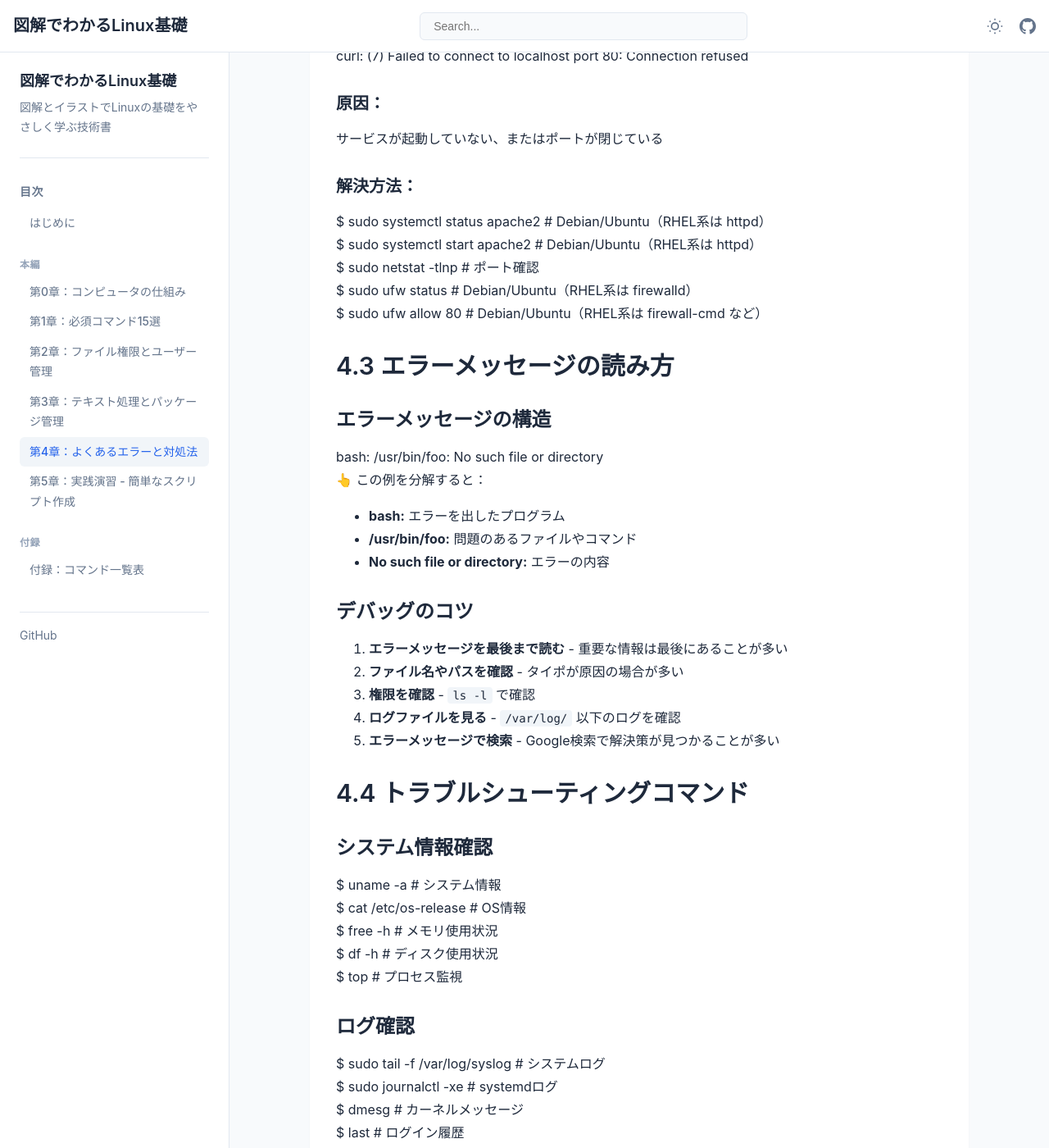
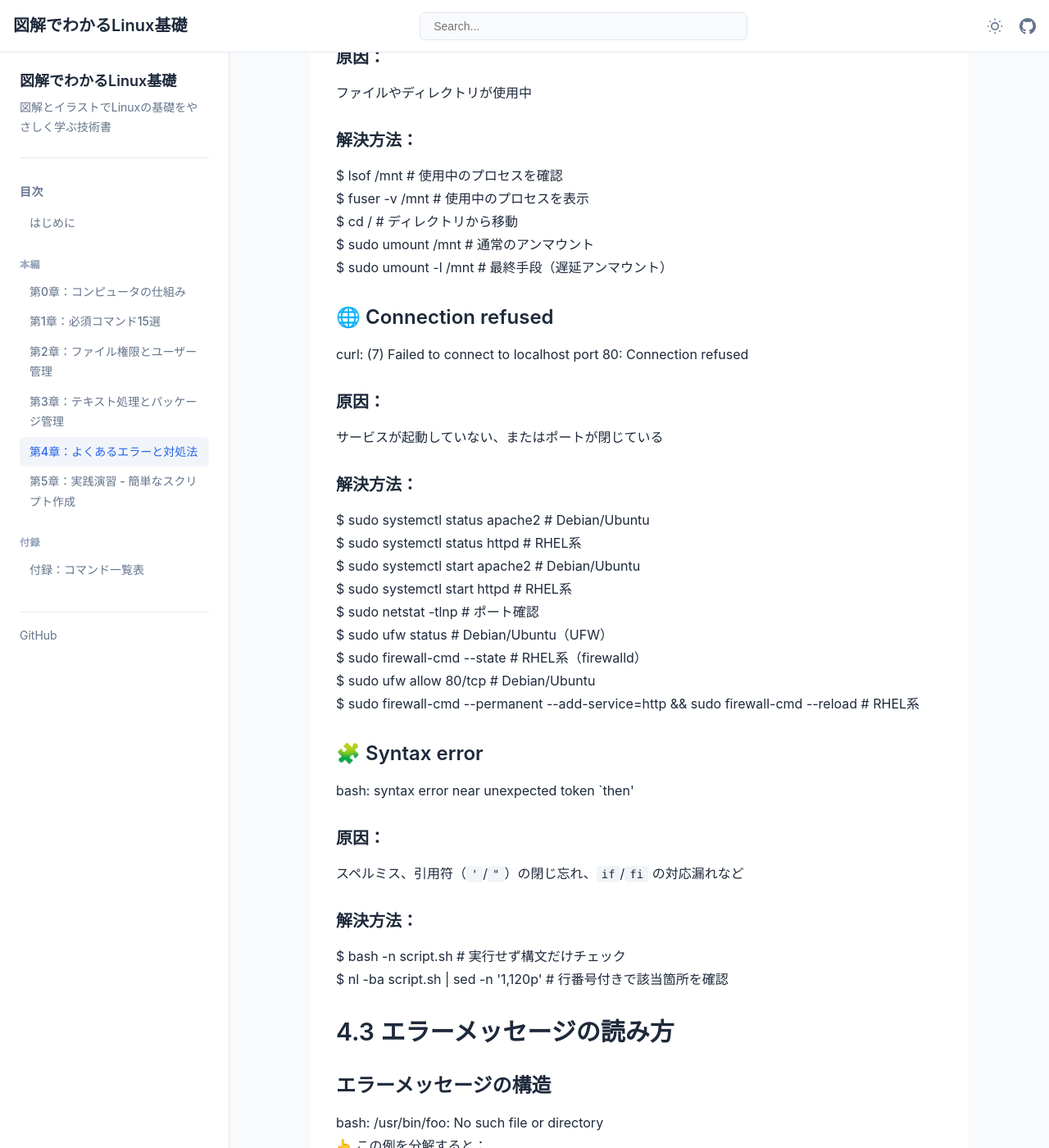
Before and after one commit to itdojp/illustrated-linux-basics-book, a Jekyll site: the page built from docs/chapter4/index.md, in a window 1280 px wide and 1400 px high, scrolled down 3128 px. Shown: the whole window at 82% size. Built offline with Jekyll 4.4.1, drawn with Linux system fonts in a browser that asks for light colours; some of the changed text lies outside the part shown.

Commit message:
docs: address review comments (distro notes + errors)

```diff
--- a/docs/chapter4/index.md
+++ b/docs/chapter4/index.md
@@ -144,6 +144,19 @@ $ find . -name "test.txt"  # ファイルを検索
         </div>
 
         <div class="command-card error-card">
+            <h3>📂 Is a directory</h3>
+            <div class="error-box">cat: mydir: Is a directory</div>
+            <h4>原因：</h4>
+            <p>ディレクトリをファイルとして扱おうとした（例: <code>cat</code> や <code>cp</code> の引数にディレクトリを指定）</p>
+            <h4>解決方法：</h4>
+            <div class="command-box">
+$ ls -la mydir  # 種類（ファイル/ディレクトリ）を確認<br>
+$ cd mydir  # ディレクトリなら移動して中身を見る<br>
+$ ls -la  # 中のファイルを確認して正しいファイル名を指定
+            </div>
+        </div>
+
+        <div class="command-card error-card">
             <h3>💾 No space left on device</h3>
             <div class="error-box">cp: error writing './large.file': No space left on device</div>
             <h4>原因：</h4>
@@ -180,11 +193,27 @@ $ sudo umount -l /mnt  # 最終手段（遅延アンマウント）
             <p>サービスが起動していない、またはポートが閉じている</p>
             <h4>解決方法：</h4>
             <div class="command-box">
-$ sudo systemctl status apache2  # Debian/Ubuntu（RHEL系は httpd）<br>
-$ sudo systemctl start apache2  # Debian/Ubuntu（RHEL系は httpd）<br>
+$ sudo systemctl status apache2  # Debian/Ubuntu<br>
+$ sudo systemctl status httpd  # RHEL系<br>
+$ sudo systemctl start apache2  # Debian/Ubuntu<br>
+$ sudo systemctl start httpd  # RHEL系<br>
 $ sudo netstat -tlnp  # ポート確認<br>
-$ sudo ufw status  # Debian/Ubuntu（RHEL系は firewalld）<br>
-$ sudo ufw allow 80  # Debian/Ubuntu（RHEL系は firewall-cmd など）
+$ sudo ufw status  # Debian/Ubuntu（UFW）<br>
+$ sudo firewall-cmd --state  # RHEL系（firewalld）<br>
+$ sudo ufw allow 80/tcp  # Debian/Ubuntu<br>
+$ sudo firewall-cmd --permanent --add-service=http && sudo firewall-cmd --reload  # RHEL系
+            </div>
+        </div>
+
+        <div class="command-card error-card">
+            <h3>🧩 Syntax error</h3>
+            <div class="error-box">bash: syntax error near unexpected token `then'</div>
+            <h4>原因：</h4>
+            <p>スペルミス、引用符（<code>'</code>/<code>"</code>）の閉じ忘れ、<code>if</code>/<code>fi</code> の対応漏れなど</p>
+            <h4>解決方法：</h4>
+            <div class="command-box">
+$ bash -n script.sh  # 実行せず構文だけチェック<br>
+$ nl -ba script.sh | sed -n '1,120p'  # 行番号付きで該当箇所を確認
             </div>
         </div>
     </div>
```
Also changed, not shown: docs/appendix/index.md (+1 -1 lines).
